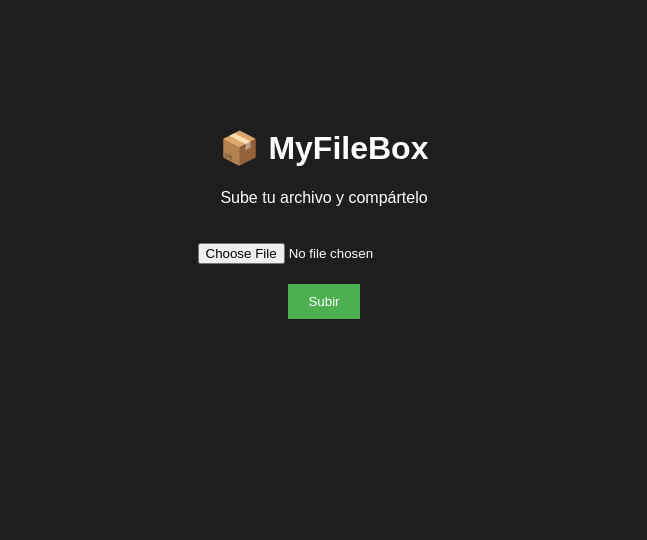
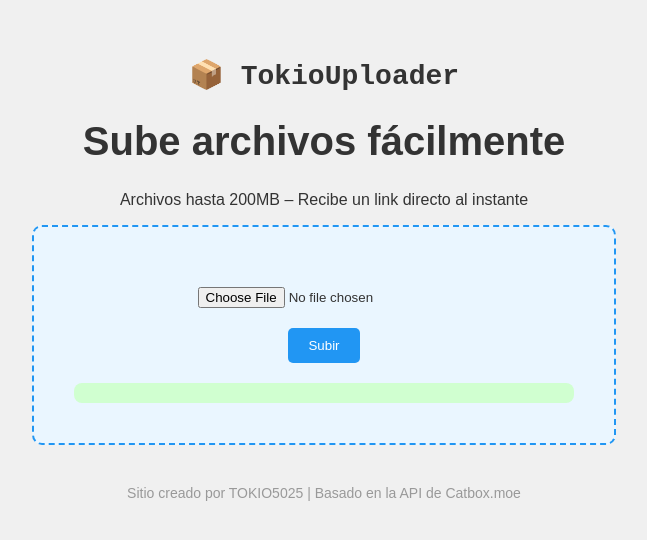
Before and after one commit to TOKIO5025/Tokio.tourl, a plain HTML site: page index.html in a window 1280 px wide. Shown: the whole page, without its empty margins (316-963 px from the left). Drawn offline with Linux system fonts and the light colour scheme.

Commit message:
Update index.html

```diff
--- a/index.html
+++ b/index.html
@@ -1,53 +1,97 @@
-<!-- index.html -->
 <!DOCTYPE html>
 <html lang="es">
 <head>
   <meta charset="UTF-8">
-  <title>MyFileBox</title>
+  <title>Tokio - Uploader</title>
   <style>
     body {
-      font-family: sans-serif;
-      background: #1e1e1e;
-      color: #fff;
+      font-family: Arial, sans-serif;
+      background: #f0f0f0;
       text-align: center;
-      padding-top: 100px;
+      padding: 50px;
+      color: #333;
+    }
+    h1 {
+      font-size: 40px;
+    }
+    .logo {
+      font-family: monospace;
+      font-size: 28px;
+      margin-bottom: 10px;
+    }
+    .upload-box {
+      background: #eaf6ff;
+      border: 2px dashed #2196F3;
+      padding: 40px;
+      margin: auto;
+      width: 90%;
+      max-width: 500px;
+      border-radius: 10px;
     }
     input[type="file"] {
       margin: 20px 0;
     }
+    .link-box {
+      margin-top: 20px;
+      background: #d0ffd0;
+      padding: 10px;
+      word-wrap: break-word;
+      border-radius: 8px;
+    }
     button {
-      background: #4caf50;
+      padding: 10px 20px;
+      background-color: #2196F3;
       color: white;
       border: none;
-      padding: 10px 20px;
+      border-radius: 5px;
       cursor: pointer;
     }
     button:hover {
-      background: #45a049;
+      background-color: #1976D2;
+    }
+    .footer {
+      margin-top: 40px;
+      font-size: 14px;
+      color: #999;
     }
   </style>
 </head>
 <body>
-  <h1>📦 MyFileBox</h1>
-  <p>Sube tu archivo y compártelo</p>
 
-  <input type="file" id="fileInput" />
-  <br />
-  <button onclick="uploadFile()">Subir</button>
+  <div class="logo">📦 <strong>TokioUploader</strong></div>
+  <h1>Sube archivos fácilmente</h1>
+  <p>Archivos hasta 200MB – Recibe un link directo al instante</p>
 
-  <p id="result"></p>
+  <div class="upload-box">
+    <input type="file" id="fileInput"><br>
+    <button onclick="uploadToCatbox()">Subir</button>
+    <div id="result" class="link-box"></div>
+  </div>
+
+  <div class="footer">
+    Sitio creado por TOKIO5025 | Basado en la API de Catbox.moe
+  </div>
 
   <script>
-    function uploadFile() {
+    async function uploadToCatbox() {
       const input = document.getElementById('fileInput');
-      if (!input.files[0]) {
-        return alert('Selecciona un archivo');
-      }
+      const file = input.files[0];
+      if (!file) return alert("Selecciona un archivo primero");
 
-      // Este ejemplo solo muestra el nombre del archivo. No guarda en ningún lado.
-      const file = input.files[0];
-      document.getElementById('result').innerText = `✅ Archivo "${file.name}" listo (esto es solo un demo)`;
+      const form = new FormData();
+      form.append("reqtype", "fileupload");
+      form.append("fileToUpload", file);
+
+      const res = await fetch("https://catbox.moe/user/api.php", {
+        method: "POST",
+        body: form
+      });
+
+      const link = await res.text();
+      document.getElementById("result").innerHTML =
+        `<strong>✅ Enlace generado:</strong><br><a href="${link}" target="_blank">${link}</a>`;
     }
   </script>
+
 </body>
 </html>
```
